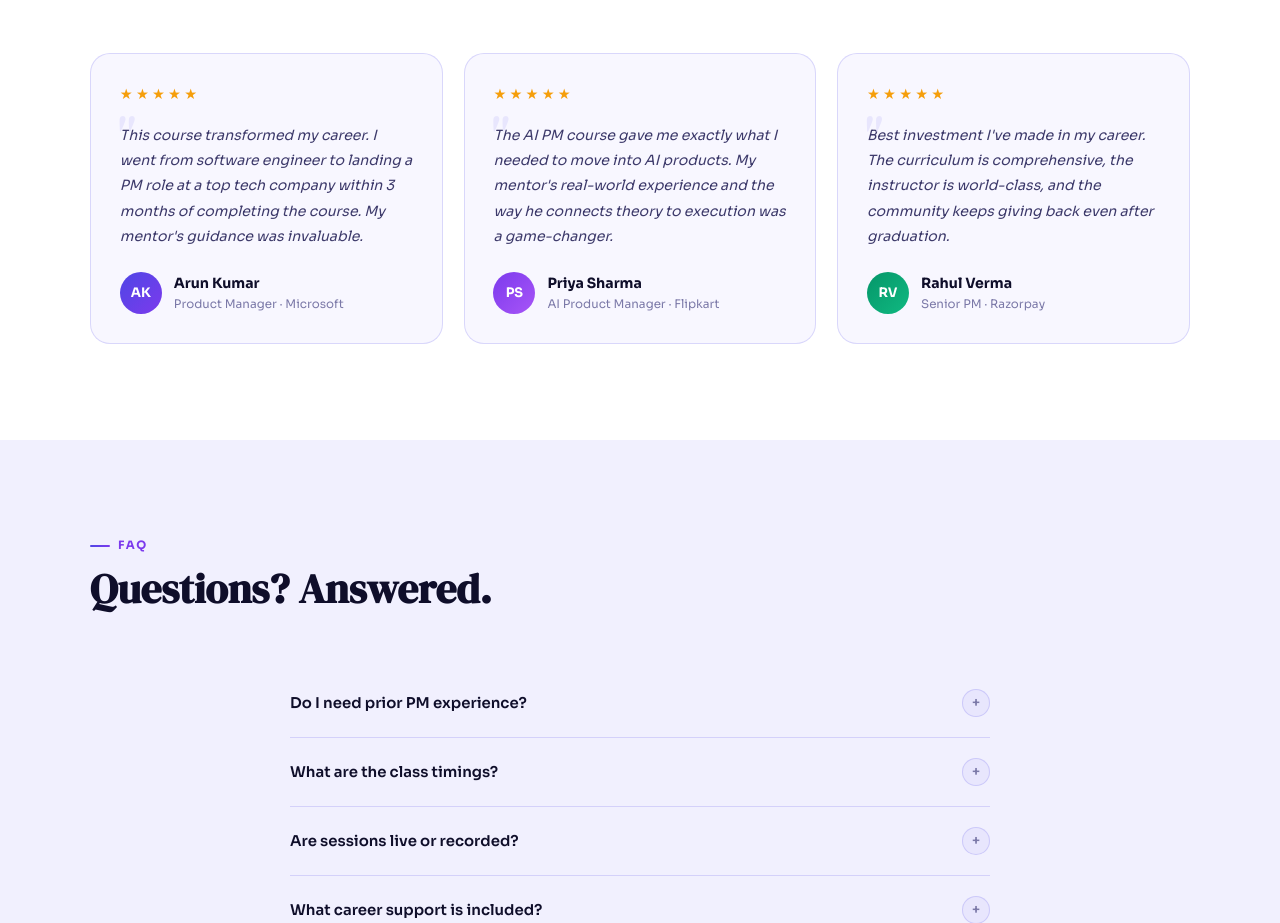
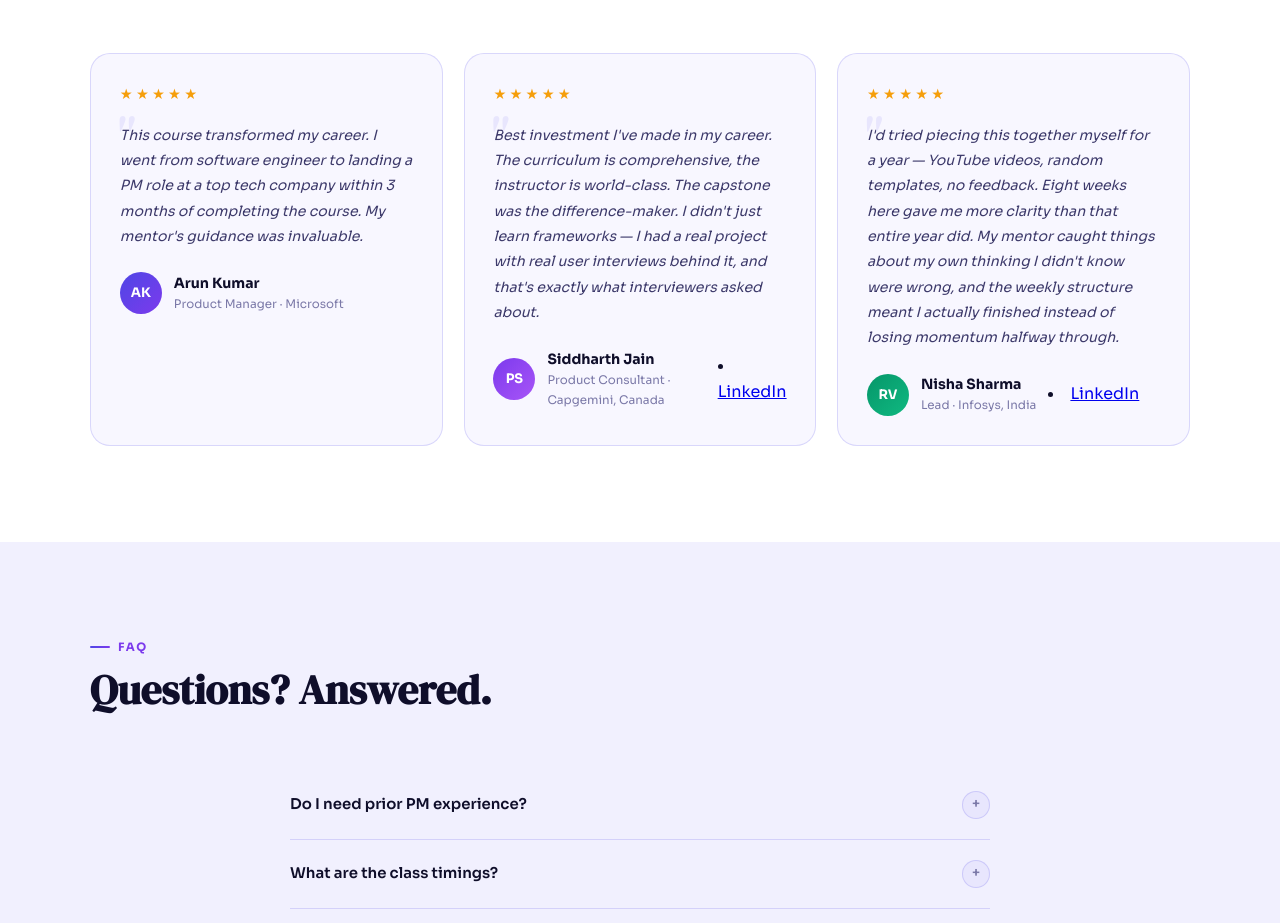
Before and after one commit to bhaweshrastogi-oss/my-pathshala, a website: page index.html in a window 1280 px wide. Shown: the part 4990-5913 px from the top of the page. Drawn offline with Linux system fonts and the light colour scheme.

Commit message:
Update testimonials with new quotes and authors

```diff
--- a/index.html
+++ b/index.html
@@ -914,18 +914,20 @@ h1.hero-title .accent {
     </div>
     <div class="testi-card" data-reveal data-delay="0.1s">
       <div class="testi-stars"><span>★</span><span>★</span><span>★</span><span>★</span><span>★</span></div>
-      <p class="testi-quote">The AI PM course gave me exactly what I needed to move into AI products. My mentor's real-world experience and the way he connects theory to execution was a game-changer.</p>
+      <p class="testi-quote">Best investment I've made in my career. The curriculum is comprehensive, the instructor is world-class. The capstone was the difference-maker. I didn't just learn frameworks — I had a real project with real user interviews behind it, and that's exactly what interviewers asked about.</p>
       <div class="testi-author">
         <div class="author-av" style="background:linear-gradient(135deg,#7c3aed,#a855f7)">PS</div>
-        <div><div class="author-name">Priya Sharma</div><div class="author-role">AI Product Manager · Flipkart</div></div>
+        <div><div class="author-name">Siddharth Jain</div><div class="author-role">Product Consultant · Capgemini, Canada</div></div>
+        <li><a href="https://www.linkedin.com/in/siddharth-jain-udr/" target="_blank">LinkedIn</a></li>
       </div>
     </div>
     <div class="testi-card" data-reveal data-delay="0.2s">
       <div class="testi-stars"><span>★</span><span>★</span><span>★</span><span>★</span><span>★</span></div>
-      <p class="testi-quote">Best investment I've made in my career. The curriculum is comprehensive, the instructor is world-class, and the community keeps giving back even after graduation.</p>
+      <p class="testi-quote">I'd tried piecing this together myself for a year — YouTube videos, random templates, no feedback. Eight weeks here gave me more clarity than that entire year did. My mentor caught things about my own thinking I didn't know were wrong, and the weekly structure meant I actually finished instead of losing momentum halfway through.</p>
       <div class="testi-author">
         <div class="author-av" style="background:linear-gradient(135deg,#059669,#10b981)">RV</div>
-        <div><div class="author-name">Rahul Verma</div><div class="author-role">Senior PM · Razorpay</div></div>
+        <div><div class="author-name">Nisha Sharma</div><div class="author-role"> Lead · Infosys, India</div></div>
+        <li><a href="https://www.linkedin.com/in/nisha-sharma-321108146/" target="_blank">LinkedIn</a></li>
       </div>
     </div>
   </div>
```
